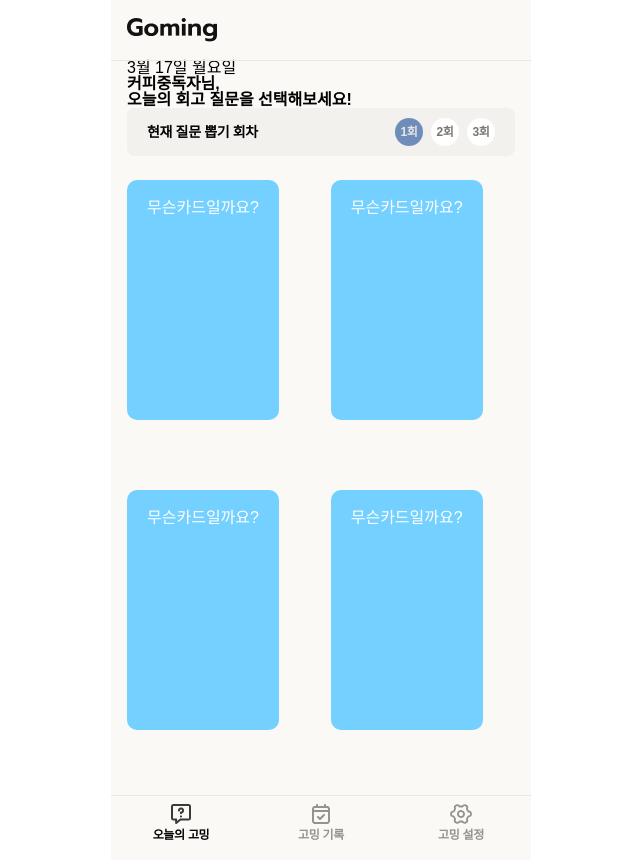
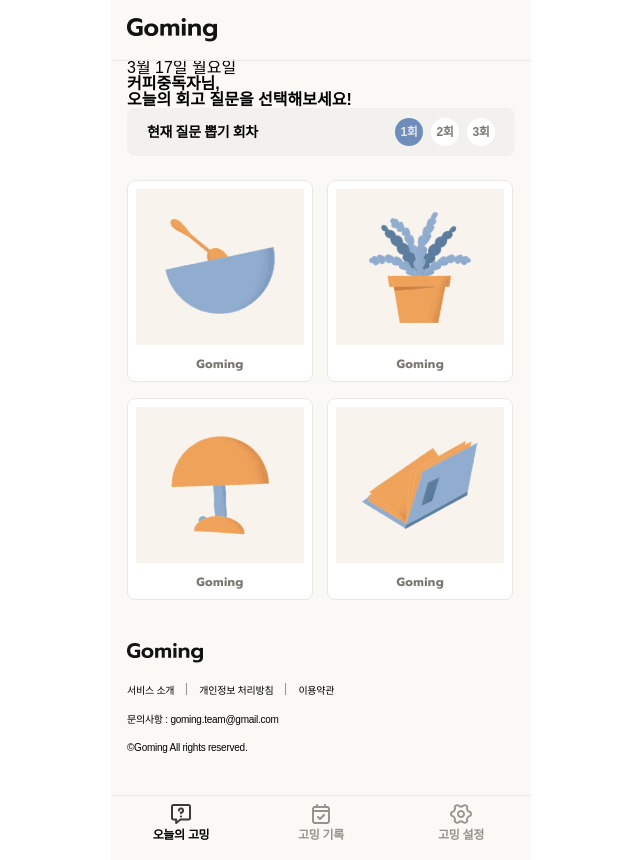
Before and after one commit to bsideproject/14_3_FE, a React (Create React App) app: page /main in a window 1280 px wide. Shown: the whole page, without its empty margins (319-959 px from the left). Built offline with nearby package versions, Linux system fonts and the light colour scheme; a web font is replaced by a local one.

Commit message:
메인 컨텐츠 update
card 수정
todo: 클릭 했을 경우 이미지 세팅

```diff
--- a/src/assets/pages/main/mainContent.css
+++ b/src/assets/pages/main/mainContent.css
@@ -1,7 +1,6 @@
 .main-content-area{
   width: 100%;
   padding: 0px;
-  min-height: 100vh;
   display: flex;
   flex-direction: column;
   /* -webkit-scrollbar: none; */
@@ -10,22 +9,12 @@
   display: grid;
   position: relative;
   width: 100%;
-  height: 600px;
   grid-template-columns: 47.5% 47.5%;
   /* grid-template-columns: repeat(2, 50%); */
   grid-row: auto auto;
-  grid-column-gap: 5%;
-  grid-row-gap: 20px;
+  grid-column-gap: 16px;
+  grid-row-gap: 16px;
   perspective: 1000px;
-}
-
-.inner-card, .outer-card {
-  height: 200px;
-  background-color:#333;
-  padding: 20px;
-  border-radius:10px;
-  color:#fff;
-  cursor: pointer;
 }
 
 /* flip */
@@ -60,19 +49,33 @@
     transform: rotateY(0deg);
 }
 
-/* card flip effect */
+/* card */
 .card {
-  width: 100%;
-  height: 100%;
+  box-sizing: border-box;
+  width: 186px;
+  height: 202px;
   transform-style: preserve-3d;
   position: relative;
   user-select: none;
   cursor: pointer;
+  border-radius: 8px;
+  border: 1px solid var(--wgray04);
+  background-color: #ffffff;
+}
+
+/* 카드 각각의 개체 설정 - 공통 */
+.inner-card, .outer-card {
+  box-sizing: border-box;
+  width: 184px;
+  height: 148px;
+  padding: 8px;
+  border-radius: 10px;
+  cursor: pointer;
+  position: absolute;
 }
 .card-front {
-  background-color: #73d0ff;
+  background-color: #F8F3ED;
 }
-
 .card-back {
   background-color: #ffad66;
   transform: rotateY(180deg);
@@ -87,3 +90,33 @@
   /* Alignment */
   position: absolute;
 }
+.img-area{
+  position: relative;
+  width: 168px;
+  height: 156px;
+  display: flex;
+  justify-content: center;
+}
+
+.img-area img{
+  display: block;
+  margin: auto;
+  transition: all 0.3s ease-in-out;
+
+}
+.img-area img:hover{
+  transition: all 0.3s ease-in-out;
+  scale: 1.1;
+}
+.card-title{
+  position: relative;
+  font-family: 'Prompt';
+  font-size: 12px;
+  font-weight: 700;
+  line-height: 12px;
+  letter-spacing: 0.03em;
+  text-align: left;
+  color: var(--wgray09);
+  text-align: center;
+  padding: 13px 0 13px 0;
+}
--- a/src/components/main/Cards.tsx
+++ b/src/components/main/Cards.tsx
@@ -39,8 +39,13 @@ const Cards = ({item, selected, clickedEventHandler}: any) => {
       >
         <div ref={nodeRef} className='card' onClick={() => clickHandler(item)}>
           {/* 카드 앞면 내용: 컨텐츠 */}
-          <div className='inner-card card-front'>
-            무슨카드일까요?
+          <div className='inner-card'>
+            <div className='card-front img-area'>
+              <img src={item.img} alt={item.desc} />
+            </div>
+            <div className='card-title'>
+              Goming
+            </div>
           </div>
 
           {/* 카드 뒷면 영역 */}
--- a/src/components/main/NowSelectionStep.tsx
+++ b/src/components/main/NowSelectionStep.tsx
@@ -8,7 +8,7 @@ const stepList = [{index: 1}, {index: 2}, {index: 3}];
  * @내용 잔여 질문뽑기 횟수 안내
  */
 const NowSelectionStep = () => {
-  const [nowSelectionStep, setSelectionStep] = useState<number>(2);
+  const [nowSelectionStep, setSelectionStep] = useState<number>(1);
   useEffect(()=>{
     let todayAnswerStep = 1;  //기본 세팅
 
@@ -21,7 +21,7 @@ const NowSelectionStep = () => {
     //} else {
      setSelectionStep(todayAnswerStep)               //질문회차 값 세팅
     //}
-  })
+  },[])
   return (
     <>
       <div className="leftselection-wrap">
--- a/src/components/main/SelectionCard.tsx
+++ b/src/components/main/SelectionCard.tsx
@@ -3,12 +3,16 @@ import Cards from './Cards';
 import { useEffect, useState } from 'react';
 import fetch from 'utils/fetch';
 import { useNavigate } from 'react-router';
+import DinnerImg from 'assets/images/main/category-dinner.png'
+import FlowerImg from 'assets/images/main/category-flower.png'
+import LampImg from 'assets/images/main/category-lamp.png'
+import BookImg from 'assets/images/main/category-book.png'
 
 const testData = [
-  {index: 251521, q: 'Question 1 ?'},
-  {index: 121312, q: 'Question 2 ?'},
-  {index: 123125, q: 'Question 3 ?'},
-  {index: 123512, q: 'Question 4 ?'}
+  {index: 251521, q: 'Question 1 ?', img: DinnerImg, desc: 'dinner'},
+  {index: 124452, q: 'Question 1 ?', img: FlowerImg, desc: 'dinner'},
+  {index: 125622, q: 'Question 1 ?', img: LampImg, desc: 'dinner'},
+  {index: 746432, q: 'Question 1 ?', img: BookImg, desc: 'dinner'},
 ]
 const SelectionCard = () => {
   const navigate = useNavigate()
--- a/src/pages/MainContent.tsx
+++ b/src/pages/MainContent.tsx
@@ -4,6 +4,7 @@ import 'assets/pages/main/mainContent.css'
 import NowSelectionStep from "components/main/NowSelectionStep"
 import NavigationBar from "components/NavigationBar"
 import TodayDate from "components/main/TodayDate"
+import Footer from "components/Footer"
 
 const MainContent = () => {
   return (
@@ -13,6 +14,7 @@ const MainContent = () => {
         <TodayDate />      {/* 잔여 답변개수 */}
         <NowSelectionStep /> {/* 잔여 선택회수 */}
         <SelectionCard />  {/* 카드 4개 출력 */}
+        <Footer type={false}/>
         <NavigationBar />   {/* 네비게이션 바 */}
       </div>
     </>
```
